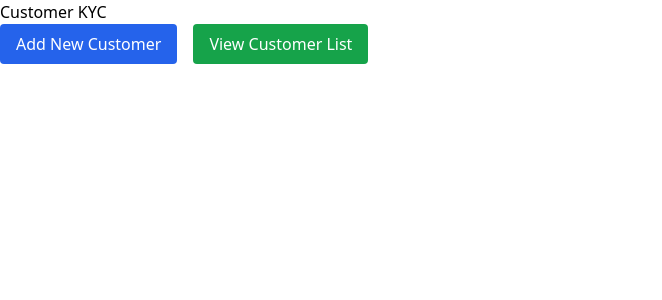
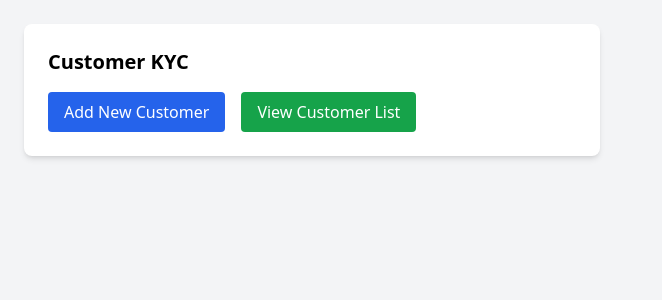
Before and after one commit to agraharamkavya/livetraq-crm, a React (Create React App) app: page /customer-kyc in a window 1280 px wide. Shown: the top 300 px of the page, without its empty margins (0-662 px from the left). Built offline with nearby package versions, Linux system fonts and the light colour scheme; sample sign-in values are in the browser's storage.

Commit message:
done UI improvements in customer kyc

```diff
--- a/src/pages/CustomerKyc.js
+++ b/src/pages/CustomerKyc.js
@@ -1,22 +1,37 @@
 import { useNavigate } from "react-router-dom";
-const CustomerKyc=()=>{
-    const navigate=useNavigate();
 
+const CustomerKyc = () => {
+  const navigate = useNavigate();
 
-return(
-    <div>
-        <h2>Customer KYC</h2>
-        <button onClick={() => navigate("/add-customer")}
-            className="bg-blue-600 text-white px-4 py-2 rounded mr-4"
-            >Add New Customer
+  return (
+    // 🔹 PAGE BACKGROUND + PADDING
+    <div className="p-6 bg-gray-100 min-h-screen">
 
-        </button>
-        <button onClick={() => navigate("/customers")}
-            className="bg-green-600 text-white px-4 py-2 rounded mr-4"
-            >View Customer List
+      {/* 🔹 CARD CONTAINER (THIS IS WHAT YOU WERE MISSING) */}
+      <div className="bg-white p-6 rounded-lg shadow-md max-w-xl">
 
-        </button>
+        <h2 className="text-xl font-semibold mb-4">Customer KYC</h2>
+
+        {/* 🔹 BUTTON GROUP */}
+        <div className="flex gap-4">
+          <button
+            onClick={() => navigate("/add-customer")}
+            className="bg-blue-600 text-white px-4 py-2 rounded hover:bg-blue-700"
+          >
+            Add New Customer
+          </button>
+
+          <button
+            onClick={() => navigate("/customers")}
+            className="bg-green-600 text-white px-4 py-2 rounded hover:bg-green-700"
+          >
+            View Customer List
+          </button>
+        </div>
+
+      </div>
     </div>
-)
-}
+  );
+};
+
 export default CustomerKyc;
```
